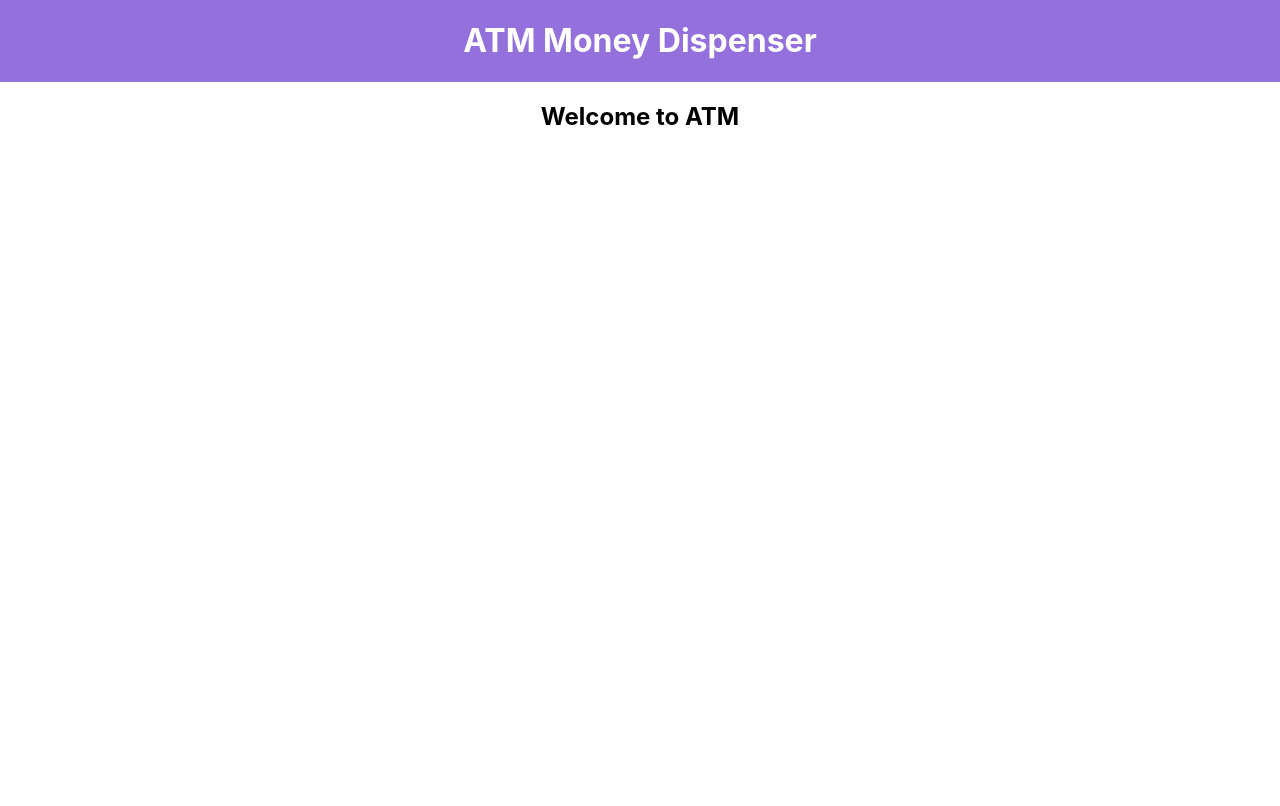
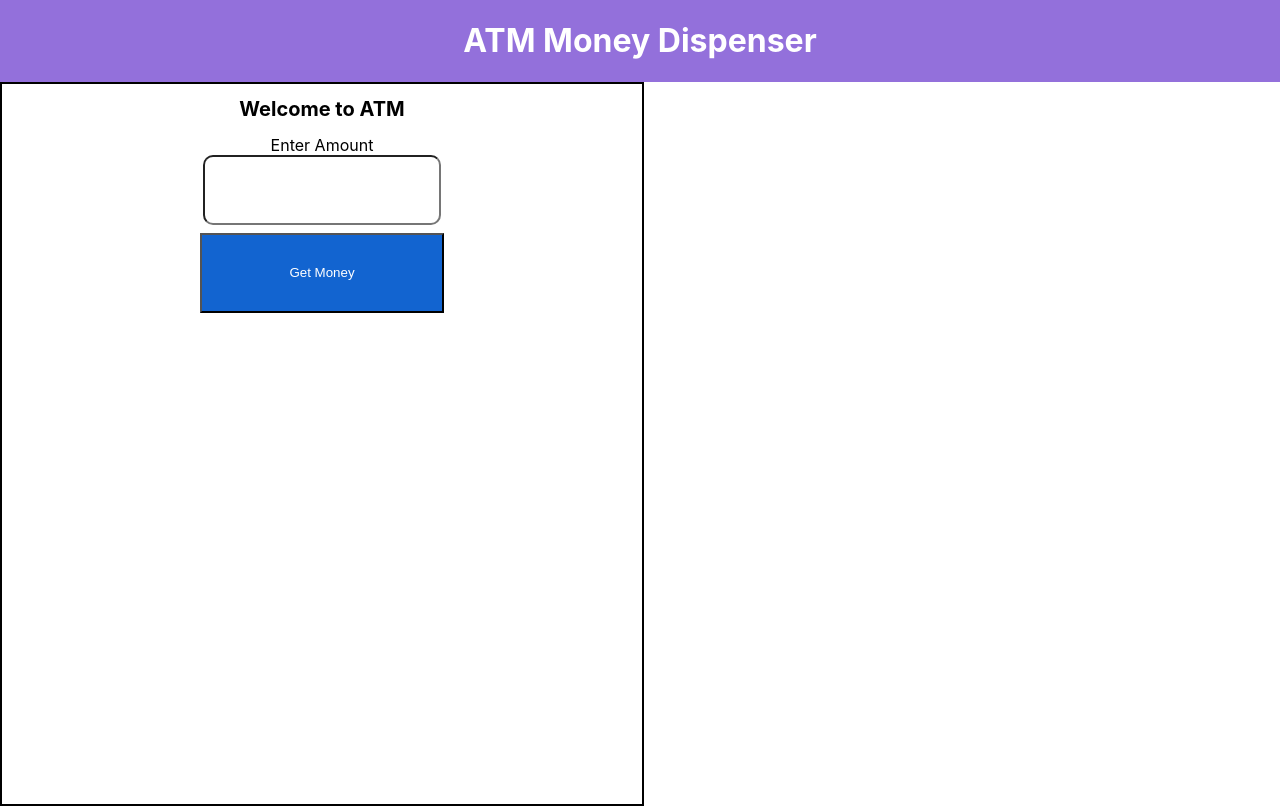
Before and after one commit to TheJSGirl/Atm-dispenser, a React (Create React App) app: page / in a window 1280 px wide. Built offline with nearby package versions, Linux system fonts and the light colour scheme.

Commit message:
feat: added css & events for money-form

```diff
--- /dev/null
+++ b/src/components/money-form/money-form.css
@@ -0,0 +1,27 @@
+.money-form {
+    display: flex;
+    flex-direction: column;
+    width: 50vw;
+    height: 90vh;
+    border: 2px solid black;
+}
+
+.form-heading {
+   font-size: 20px;
+}
+.form-input {
+    width: 18vw;
+    height: 8vh;
+    border-radius: 10px;
+}
+.form-btn {
+    display: flex;
+    justify-content: center;
+}
+.btn {
+    width: 19vw;
+    height: 10vh;
+    background: #1264d0;
+    margin-top: 8px;
+    color: white;
+}
--- a/src/components/money-form/money-form.jsx
+++ b/src/components/money-form/money-form.jsx
@@ -1,10 +1,40 @@
 import React, { Component } from 'react';
+import './money-form.css';
 
 class MoneyForm extends Component {
+    constructor(props) {
+        super(props);
+        this.state = {
+            money: ''
+        }
+        this.handleOnchange = this.handleOnchange.bind(this);
+    }
+
+    handleOnchange(event) {
+        event.preventDefault();
+        this.setState({ money: event.target.value })
+    }
     render() {
         return (
-            <div>
-                <h2>Welcome to ATM</h2>
+            <div className="money-form">
+                <div  >
+                    <h1 className="form-heading">Welcome to ATM</h1>
+                    <div>
+                        <div> <label>Enter Amount</label></div>
+                        <input
+                            className="form-input"
+                            type="text"
+                            value={this.state.money}
+                            name="money"
+                            onChange={this.handleOnchange}
+
+                        />
+                    </div>
+
+                    <div className="form-btn">
+                        <button className="btn">Get Money</button>
+                    </div>
+                </div>
             </div>
         )
     }
```
